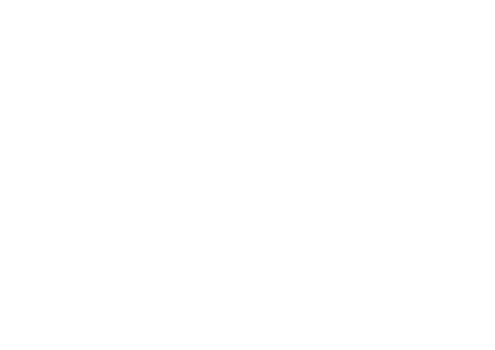
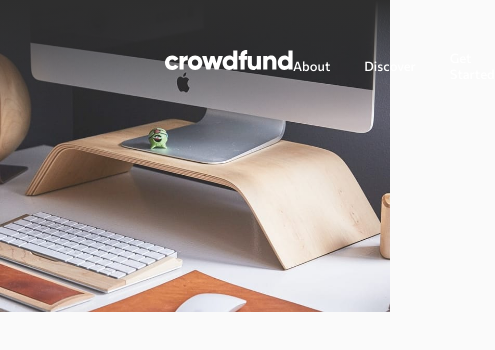
Before and after one commit to caarlosdamian/crowfunding-product-page, a React (Vite) app: page / in a window 390 px wide. Shown: the top 350 px of the page, 495 px wide, since content can reach past the window. Built offline with nearby package versions, Linux system fonts and the light colour scheme.

Commit message:
added header responsive desing

```diff
--- a/package.json
+++ b/package.json
@@ -9,7 +9,9 @@
   },
   "dependencies": {
     "react": "^18.0.0",
-    "react-dom": "^18.0.0"
+    "react-dom": "^18.0.0",
+    "react-router-dom": "6",
+    "sass": "^1.53.0"
   },
   "devDependencies": {
     "@types/react": "^18.0.0",
--- a/src/App.css
+++ /dev/null
@@ -1,42 +0,0 @@
-.App {
-  text-align: center;
-}
-
-.App-logo {
-  height: 40vmin;
-  pointer-events: none;
-}
-
-@media (prefers-reduced-motion: no-preference) {
-  .App-logo {
-    animation: App-logo-spin infinite 20s linear;
-  }
-}
-
-.App-header {
-  background-color: #282c34;
-  min-height: 100vh;
-  display: flex;
-  flex-direction: column;
-  align-items: center;
-  justify-content: center;
-  font-size: calc(10px + 2vmin);
-  color: white;
-}
-
-.App-link {
-  color: #61dafb;
-}
-
-@keyframes App-logo-spin {
-  from {
-    transform: rotate(0deg);
-  }
-  to {
-    transform: rotate(360deg);
-  }
-}
-
-button {
-  font-size: calc(10px + 2vmin);
-}
--- /dev/null
+++ b/src/App.scss
@@ -0,0 +1,22 @@
+* {
+  margin: 0;
+  pading: 0;
+  box-sizing: border-box;
+  font-family: 'Commissioner';
+  font-style: normal;
+}
+
+body {
+  height: 100vh;
+  background: #FAFAFA;
+}
+
+.main {
+  height: 100vh;
+
+  &.active {
+    background: linear-gradient(180deg, #000000 0%, rgba(0, 0, 0, 0.0001) 100%);
+    mix-blend-mode: normal;
+    opacity: 0.9;
+  }
+}
--- a/src/App.tsx
+++ b/src/App.tsx
@@ -1,7 +1,14 @@
-import "./App.css";
+import { useState } from "react";
+import "./App.scss";
+import { Header } from "./sections/header/Header";
 
 function App() {
-  return <div className="App"></div>;
+  const [showMenu, setshowMenu] = useState(false);
+  return (
+    <main className={`main ${(showMenu && "active") || ""}`}>
+      <Header setshowMenu={setshowMenu} showMenu={showMenu} />
+    </main>
+  );
 }
 
 export default App;
--- /dev/null
+++ b/src/components/boxMenu/BoxMenu.scss
@@ -0,0 +1,22 @@
+.box-menu-container {
+    position: absolute;
+    background: #FFFFFF;
+    border: 1px solid rgba(0, 0, 0, 0.0497193);
+    border-radius: 8px;
+    width: 327px;
+    height: 212px;
+    top: 88px;
+    padding: 0;
+
+    :nth-child(2) {
+        border-bottom: 1px solid rgba(47, 47, 47, .1);
+        border-top: 1px solid rgba(47, 47, 47, .1);
+        width: 327px;
+    }
+
+    .item-box-menu {
+        list-style: none;
+        padding: 24px;
+        text-align: start;
+    }
+}
--- /dev/null
+++ b/src/components/boxMenu/BoxMenu.tsx
@@ -0,0 +1,13 @@
+import React from "react";
+import { navItems } from "../../utils/data";
+import './BoxMenu.scss';
+
+export const BoxMenu = () => {
+  return (
+    <ul className="box-menu-container">
+      {navItems.map((item) => (
+        <li className="item-box-menu" key={item.id}>{item.name}</li>
+      ))}
+    </ul>
+  );
+};
--- /dev/null
+++ b/src/hooks/useWindowSize.ts
@@ -0,0 +1,25 @@
+import { useEffect, useState } from "react";
+
+export const useWindowSize = () => {
+  const [windowSize, setWindowSize] = useState({
+    width: window.innerWidth,
+    height: window.innerHeight,
+  });
+
+  useEffect(() => {
+    const handleResize = () => {
+      setWindowSize({
+        width: window.innerWidth,
+        height: window.innerHeight,
+      });
+    };
+
+    window.addEventListener("resize", handleResize);
+
+    return () => {
+      window.removeEventListener("resize", handleResize);
+    };
+  }, []);
+
+  return windowSize;
+};
--- /dev/null
+++ b/src/sections/header/Header.scss
@@ -0,0 +1,50 @@
+.header-container {
+    height: 400px;
+    padding: 50px 165px;
+    display: flex;
+    justify-content: space-between;
+    align-items: flex-start;
+    background: linear-gradient(180deg, #2e2e2e 0%, rgba(0, 0, 0, 0.0001) 30%);
+    mix-blend-mode: normal;
+    position: relative;
+
+    @media (max-width: 375px) {
+        padding: 32px 24px;
+    }
+
+
+    .img-back {
+        position: absolute;
+        left: 0;
+        top: 0;
+        z-index: -1;
+        width: 100vw;
+        max-height: 400px;
+        object-fit: cover;
+    }
+
+    .header-right-content {
+        display: flex;
+        justify-content: space-between;
+        align-items: center;
+        gap: 34px;
+
+        .header-right-img {
+            cursor: pointer;
+        }
+
+        .navb-item {
+            font-family: 'Commissioner';
+            font-style: normal;
+            font-weight: 500;
+            font-size: 13px;
+            line-height: 16px;
+            color: #FFFFFF;
+            cursor: pointer;
+
+            &:hover {
+                text-decoration-line: underline;
+            }
+        }
+    }
+}
--- /dev/null
+++ b/src/sections/header/Header.tsx
@@ -0,0 +1,51 @@
+import React, { useState } from "react";
+import logo from "../../images/logo.svg";
+import bg from "../../images/image-hero-desktop.jpg";
+import hamburger from "../../images/icon-hamburger.svg";
+import hamburgerMobile from "../../images/image-hero-mobile.jpg";
+import closeMenu from "../../images/icon-close-menu.svg";
+import { navItems } from "../../utils/data";
+import "./Header.scss";
+import { useWindowSize } from "../../hooks/useWindowSize";
+import { BoxMenu } from "../../components/boxMenu/BoxMenu";
+
+interface HeaderProps {
+  showMenu: boolean;
+  setshowMenu: (showMenu: boolean) => void;
+}
+
+export const Header = ({ setshowMenu, showMenu }: HeaderProps) => {
+  const { width } = useWindowSize();
+  return (
+    <div className="header-container">
+      <img
+        src={width > 375 ? hamburgerMobile : bg}
+        alt="bg"
+        className="img-back"
+      />
+
+      {showMenu && <BoxMenu />}
+      <div className="header-left-content">
+        <img src={logo} alt="logo" className="header-left-img" />
+      </div>
+      <div
+        className="header-right-content"
+        onClick={() => setshowMenu(!showMenu)}
+      >
+        {width <= 375 ? (
+          <img
+            src={showMenu ? closeMenu : hamburger}
+            alt="hamburger"
+            className="header-right-img"
+          />
+        ) : (
+          navItems.map((item) => (
+            <span className="navb-item" key={item.id}>
+              {item.name}
+            </span>
+          ))
+        )}
+      </div>
+    </div>
+  );
+};
--- /dev/null
+++ b/src/utils/data.ts
@@ -0,0 +1,14 @@
+export const navItems = [
+  {
+    id: 1,
+    name: "About",
+  },
+  {
+    id: 2,
+    name: "Discover",
+  },
+  {
+    id: 3,
+    name: "Get Started",
+  },
+];
```
Also changed, not shown: 1 other file (tests, documents, lock files or other folders).
